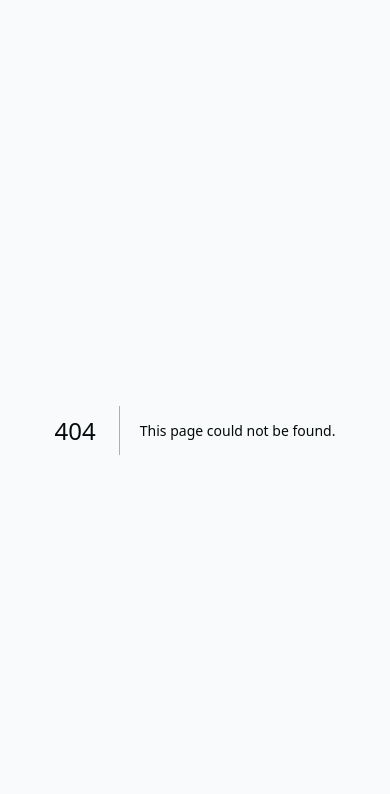
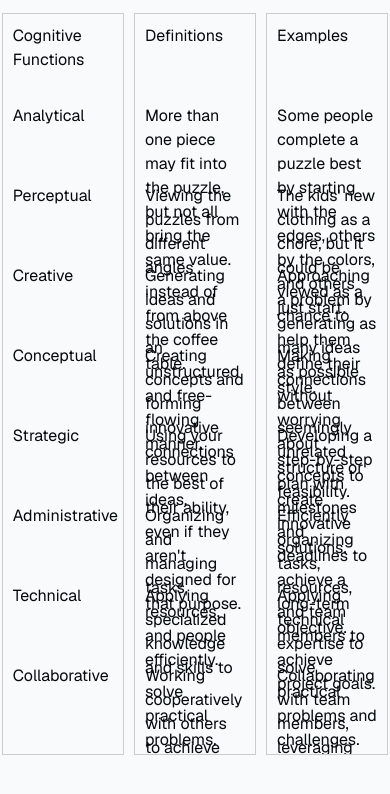
Before and after one commit to Enjoyweaver/CognitiveLabs, a Next.js app: page /chart in a window 390 px wide. Before the commit this address had no page. Shown: the top 794 px of the page. Built offline with nearby package versions, Linux system fonts and the light colour scheme.

Commit message:
testing mobile

```diff
--- /dev/null
+++ b/app/chart/Functions.css
@@ -0,0 +1,14 @@
+.functions-container {
+  display: flex;
+  justify-content: space-around;
+}
+
+.column {
+  flex: 1;
+  padding: 10px;
+  border: 1px solid #ccc;
+  margin: 5px;
+  overflow-y: auto;
+}
+
+/* Adjust any additional styling based on your design preferences */
--- /dev/null
+++ b/app/chart/page.tsx
@@ -0,0 +1,94 @@
+import React from "react";
+import "./Functions.css"; // You may need to adjust the CSS import based on your project structure
+
+interface FunctionsProps {
+  isMobile: boolean;
+}
+
+const Functions: React.FC<FunctionsProps> = ({ isMobile }) => {
+  const rowHeight = isMobile ? 40 : 80;
+
+  return (
+    <div className="functions-container">
+      <div className="column">
+        <div style={{ height: rowHeight }}>Cognitive Functions</div>
+        <div style={{ height: rowHeight }}>Analytical</div>
+        <div style={{ height: rowHeight }}>Perceptual</div>
+        <div style={{ height: rowHeight }}>Creative</div>
+        <div style={{ height: rowHeight }}>Conceptual</div>
+        <div style={{ height: rowHeight }}>Strategic</div>
+        <div style={{ height: rowHeight }}>Administrative</div>
+        <div style={{ height: rowHeight }}>Technical</div>
+        <div style={{ height: rowHeight }}>Collaborative</div>
+      </div>
+      <div className="column">
+        <div style={{ height: rowHeight }}>Definitions</div>
+        <div style={{ height: rowHeight }}>
+          More than one piece may fit into the puzzle, but not all bring the
+          same value.
+        </div>
+        <div style={{ height: rowHeight }}>
+          Viewing the puzzles from different angles instead of from above the
+          coffee table.
+        </div>
+        <div style={{ height: rowHeight }}>
+          Generating ideas and solutions in an unstructured and free-flowing
+          manner.
+        </div>
+        <div style={{ height: rowHeight }}>
+          Creating concepts and forming innovative connections between ideas.
+        </div>
+        <div style={{ height: rowHeight }}>
+          Using your resources to the best of their ability, even if they aren't
+          designed for that purpose.
+        </div>
+        <div style={{ height: rowHeight }}>
+          Organizing and managing tasks, resources, and people efficiently.
+        </div>
+        <div style={{ height: rowHeight }}>
+          Applying specialized knowledge and skills to solve practical problems.
+        </div>
+        <div style={{ height: rowHeight }}>
+          Working cooperatively with others to achieve shared objectives.
+        </div>
+      </div>
+      <div className="column">
+        <div style={{ height: rowHeight }}>Examples</div>
+        <div style={{ height: rowHeight }}>
+          Some people complete a puzzle best by starting with the edges, others
+          by the colors, and others just start.
+        </div>
+        <div style={{ height: rowHeight }}>
+          The kids' new clothing as a chore, but it could be viewed as a chance
+          to help them define their style.
+        </div>
+        <div style={{ height: rowHeight }}>
+          Approaching a problem by generating as many ideas as possible without
+          worrying about structure or feasibility.
+        </div>
+        <div style={{ height: rowHeight }}>
+          Making connections between seemingly unrelated concepts to create
+          innovative solutions.
+        </div>
+        <div style={{ height: rowHeight }}>
+          Developing a step-by-step plan with milestones and deadlines to
+          achieve a long-term objective.
+        </div>
+        <div style={{ height: rowHeight }}>
+          Efficiently organizing tasks, resources, and team members to achieve
+          project goals.
+        </div>
+        <div style={{ height: rowHeight }}>
+          Applying technical expertise to solve practical problems and
+          challenges.
+        </div>
+        <div style={{ height: rowHeight }}>
+          Collaborating with team members, leveraging each other's strengths, to
+          achieve common goals.
+        </div>
+      </div>
+    </div>
+  );
+};
+
+export default Functions;
--- a/components/AuthButton.tsx
+++ b/components/AuthButton.tsx
@@ -31,7 +31,7 @@ export default async function AuthButton() {
     </div>
   ) : (
     <Link
-      href="/cognitive"
+      href="/chart"
       className="py-2 px-3 flex rounded-md no-underline bg-btn-background hover:bg-btn-background-hover"
     >
       Login
```
